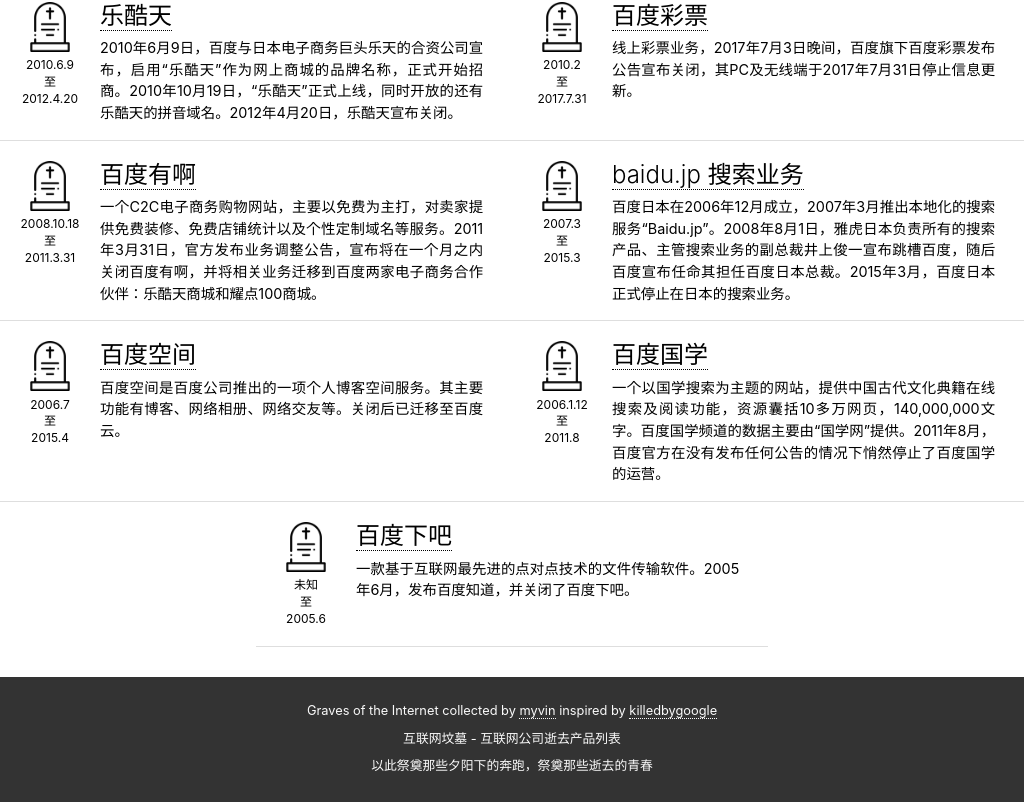
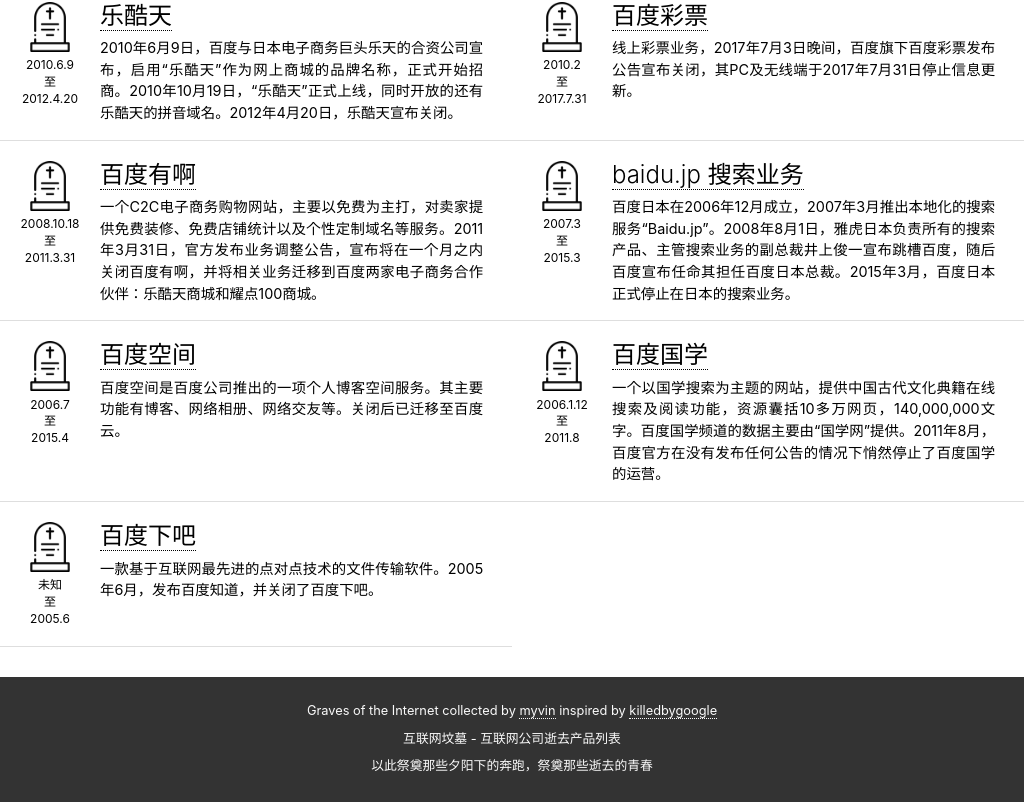
Before and after one commit to myvin/Graves_of_the_Internet, a Vue app: page / in a window 1024 px wide. Shown: the part 1268-2070 px from the top of the page. Built offline with nearby package versions, Linux system fonts and the light colour scheme.

Commit message:
flex layout fix;

```diff
--- a/src/components/Index.vue
+++ b/src/components/Index.vue
@@ -20,6 +20,7 @@
     </ul>
     <div class="graves">
       <grave v-for='(item, index) in filterList' :item='item' :key='index'></grave>
+      <i></i><i></i><i></i>
     </div>
     <footer>
       <p>Graves of the Internet collected by <a href="https://github.com/myvin" title="myvin" target='_blank'>myvin</a> inspired by <a href="https://killedbygoogle.com/" title="killedbygoogle" target='_blank'>killedbygoogle</a></p>
@@ -153,10 +154,23 @@
     margin: 0 auto;
     padding-bottom: 30px;
   }
+  .graves > i {
+    width: 500px;
+    max-width: 100%;
+    margin: 0 auto;
+  }
   @media screen and (min-width: 800px) {
     .graves {
       display: flex;
       flex-flow: row wrap;
+    }
+    .graves > i {
+      flex: 0 0 30%;
+    }
+  }
+  @media screen and (max-width: 1100px) {
+    .graves > i {
+      flex: 0 0 50%;
     }
   }
   footer {
```
